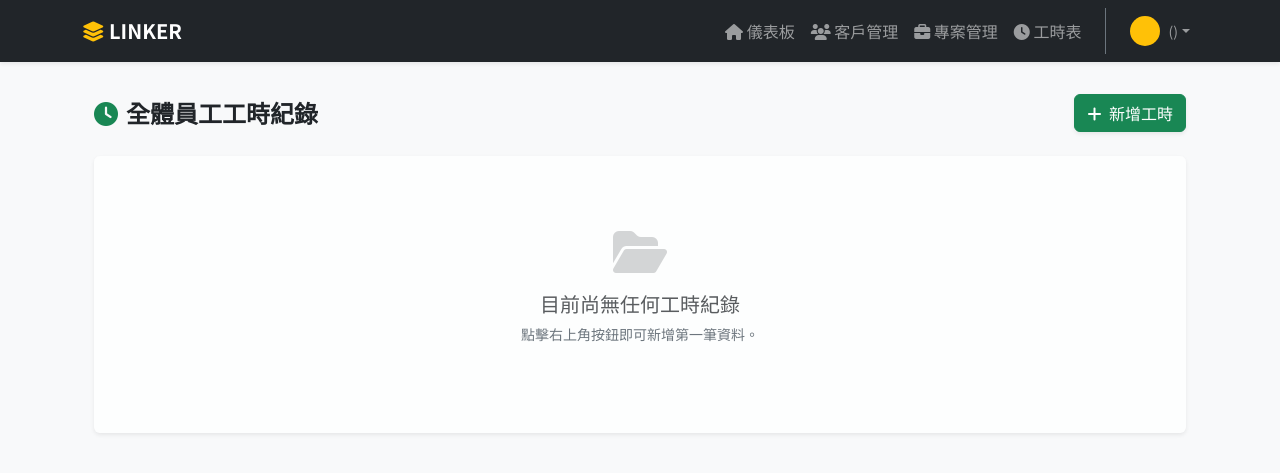
After one commit to sirulab/Project-LINKER, a FastAPI app: template src/templates/timesheets/timesheets.html in a window 1280 px wide. The commit adds this page. Shown: the top 473 px of the page. Run offline with FastAPI, Linux system fonts and the light colour scheme; the template is opened without the code that fills it, so the values that code supplies are empty; some libraries are stand-ins or nearby versions.

Commit message:
[feat] timesheets page

```diff
--- a/src/templates/base.html
+++ b/src/templates/base.html
@@ -69,7 +69,7 @@
                     </li>
                     <li class="nav-item">
                         <!-- 工時表路由 -->
-                        <a class="nav-link {% if active_page == 'employees' %}active{% endif %}" href="/ui/my-timesheet">
+                        <a class="nav-link {% if active_page == 'timesheets' %}active{% endif %}" href="/ui/timesheets">
                             <i class="fas fa-clock"></i> 工時表
                         </a>
                     </li>
--- /dev/null
+++ b/src/templates/timesheets/timesheets.html
@@ -0,0 +1,45 @@
+{% extends "base.html" %}
+
+{% block title %}所有工時表 - LINKER{% endblock %}
+
+{% block content %}
+<div class="container-fluid py-4 animate__animated animate__fadeIn">
+    <div class="d-flex justify-content-between align-items-center mb-4">
+        <h4 class="mb-0 fw-bold text-dark">
+            <i class="fas fa-clock text-success me-2"></i>全體員工工時紀錄
+        </h4>
+        <!-- 新增工時按鈕：直接呼叫後端取得新增表單 -->
+        <button class="btn btn-success shadow-sm"
+                hx-get="/ui/timesheets/new-row"
+                hx-target="#all-timesheets-container"
+                hx-swap="afterbegin">
+            <i class="fas fa-plus me-1"></i> 新增工時
+        </button>
+    </div>
+
+    <div class="card shadow-sm border-0">
+        <div class="card-body bg-light bg-opacity-25 p-4 rounded">
+            <!-- 工時列表容器 -->
+            <div id="all-timesheets-container" class="d-flex flex-column gap-3">
+                <!-- 這裡的 timesheets 變數是後端 get_all_endpoint 自動傳過來的 -->
+                {% for timesheet in timesheets %}
+                    <!-- 載入你已經寫好的單一工時元件 -->
+                    {% include "timesheets/timesheets_row.html" %}
+                {% else %}
+                    <!-- 當沒有任何資料時顯示的防呆畫面 -->
+                    <div class="text-center text-muted py-5" id="no-timesheets-placeholder">
+                        <i class="fas fa-folder-open fa-3x mb-3 opacity-25"></i>
+                        <h5>目前尚無任何工時紀錄</h5>
+                        <p class="small text-secondary">點擊右上角按鈕即可新增第一筆資料。</p>
+                    </div>
+                {% endfor %}
+            </div>
+        </div>
+    </div>
+</div>
+
+<style>
+    /* 當點擊新增按鈕產生 form 表單時，自動隱藏「尚無資料」的提示字樣 */
+    #all-timesheets-container form ~ #no-timesheets-placeholder { display: none; }
+</style>
+{% endblock %}
```
